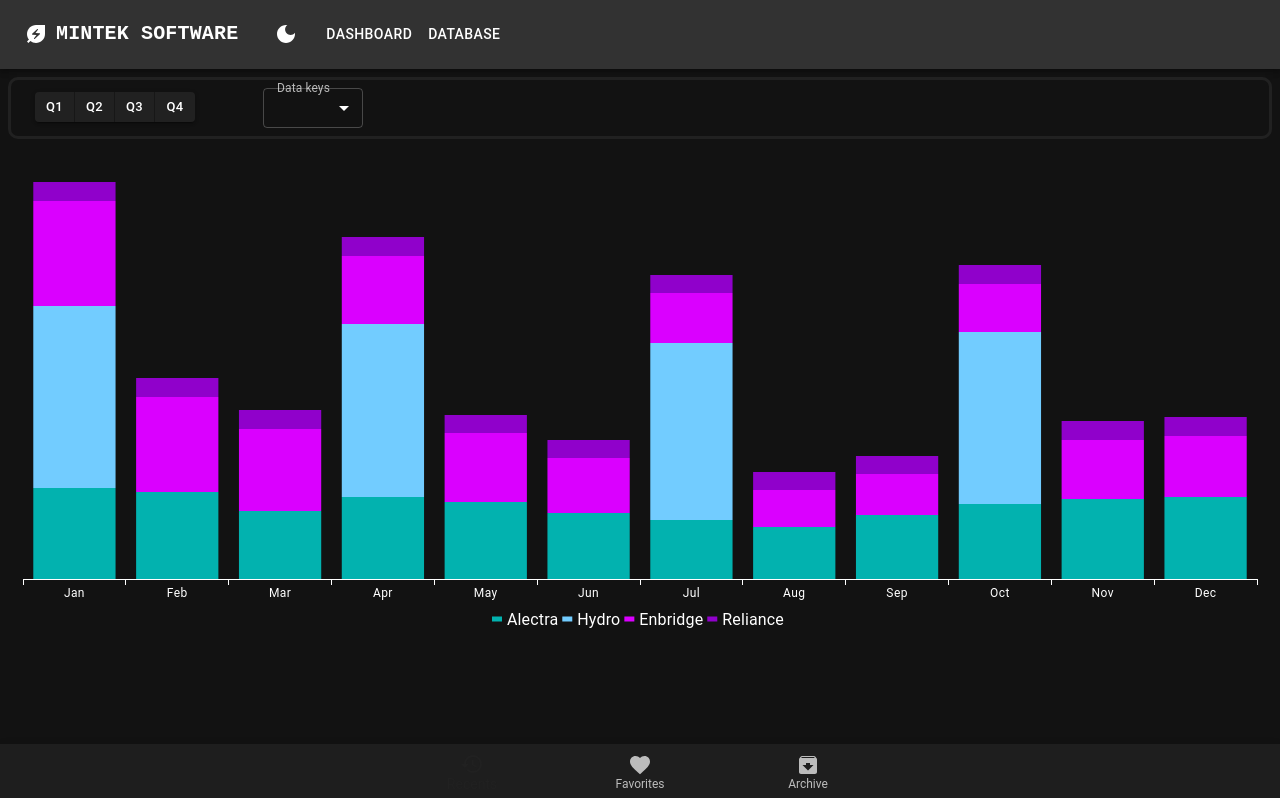
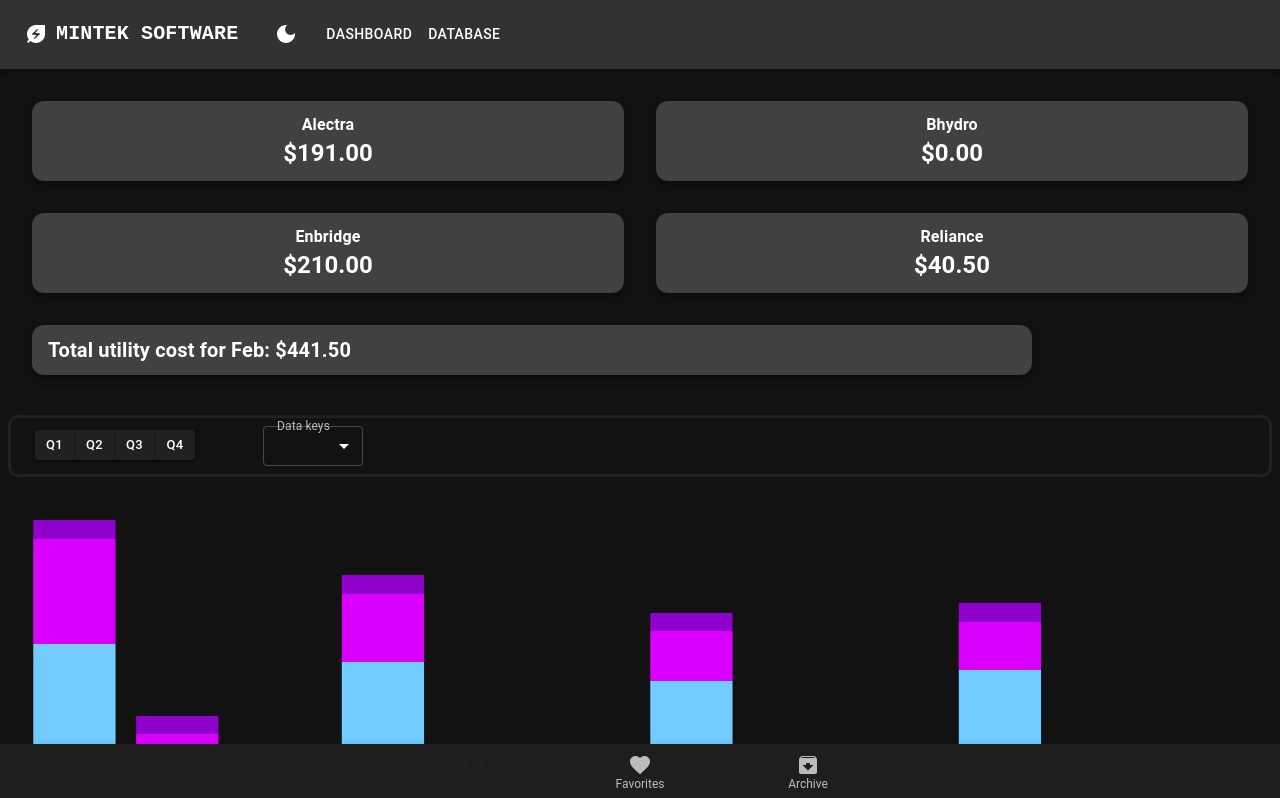
Before and after one commit to Siddharth-A/utility_tracker, a React (Vite) app in the folder utility-tracker/: page / in a window 1280 px wide. Shown: the top 798 px of the page. Built offline with nearby package versions, Linux system fonts and the light colour scheme.

Commit message:
Add paper components

```diff
--- a/utility-tracker/src/App.jsx
+++ b/utility-tracker/src/App.jsx
@@ -6,6 +6,7 @@
 import Box from "@mui/material/Box";
 import { useTheme } from "@mui/material/styles";
 import "./App.css";
+import Monthlypaperview from "./components/Monthlypaperview";
 
 function App({ toggleDarkMode }) {
   const theme = useTheme(); // Get the current theme
@@ -19,6 +20,7 @@
       }}
     >
       <Navbar toggleDarkMode={toggleDarkMode}/>
+      <Monthlypaperview />
       <Chart />
       {/* <Pie /> */}
       {/* <p>test abce </p> */}
--- /dev/null
+++ b/utility-tracker/src/components/Monthlypaperview.jsx
@@ -0,0 +1,100 @@
+import * as React from "react";
+import Stack from "@mui/material/Stack";
+import Paper from "@mui/material/Paper";
+import { styled } from "@mui/material/styles";
+import Box from "@mui/material/Box";
+import { fakeData } from "./data";
+import { Typography } from "@mui/material";
+
+const IndPaper = styled(Paper)(({ theme }) => ({
+  width: 1000,
+  height: 80,
+  padding: theme.spacing(2),
+  ...theme.typography.body2,
+  // textAlign: 'center',
+  borderRadius: "12px",
+  boxShadow: theme.shadows[5],
+  display: "flex",
+  flexDirection: "column",
+  justifyContent: "center",
+  alignItems: "center",
+}));
+
+const TotPaper = styled(Paper)(({ theme }) => ({
+  width: 1000,
+  height: 50,
+  padding: theme.spacing(2),
+  ...theme.typography.body2,
+  // textAlign: 'center',
+  borderRadius: "12px",
+  boxShadow: theme.shadows[5],
+  display: "flex",
+  flexDirection: "column",
+  justifyContent: "center",
+  // alignItems: "left",
+}));
+
+// {{ top: 30, bottom: 60, left:15, right:15 }}
+export default function Monthlypaperview() {
+  const currentMonth = new Date().toLocaleString("Default", { month: "short" });
+
+  const currentMonthData = fakeData.find((item) => item.month === currentMonth);
+  const dataKey = ["Alectra", "Bhydro", "Enbridge", "Reliance"];
+
+  const currencyFormat = (value) =>
+    value.toLocaleString("en-US", { style: "currency", currency: "USD" });
+  const calculateTotal = (data, keys) => {
+    return keys.reduce((total, key) => total + (data[key] || 0), 0);
+  };
+  const totalBill = calculateTotal(currentMonthData, dataKey);
+
+  return (
+    <Box>
+      <Stack direction="row" spacing={4} sx={{ margin: 4 }}>
+        <IndPaper square={false} elevation={20}>
+          <Typography variant="body1" fontWeight={"bold"}>
+            {dataKey[0]}
+          </Typography>
+          <Typography variant="h5" fontWeight={"bold"}>
+            {currencyFormat(currentMonthData[dataKey[0]])}
+          </Typography>
+        </IndPaper>
+        <IndPaper square={false} elevation={20}>
+          <Typography variant="body1" fontWeight={"bold"}>
+            {dataKey[1]}
+          </Typography>
+          <Typography variant="h5" fontWeight={"bold"}>
+            {currencyFormat(currentMonthData[dataKey[1]])}
+          </Typography>
+        </IndPaper>
+      </Stack>
+
+      <Stack direction="row" spacing={4} sx={{ margin: 4 }}>
+        <IndPaper square={false} elevation={20}>
+          <Typography variant="body1" fontWeight={"bold"}>
+            {dataKey[2]}
+          </Typography>
+          <Typography variant="h5" fontWeight={"bold"}>
+            {currencyFormat(currentMonthData[dataKey[2]])}
+          </Typography>
+        </IndPaper>
+        <IndPaper square={false} elevation={20}>
+          <Typography variant="body1" fontWeight={"bold"}>
+            {dataKey[3]}
+          </Typography>
+          <Typography variant="h5" fontWeight={"bold"}>
+            {currencyFormat(currentMonthData[dataKey[3]])}
+          </Typography>
+        </IndPaper>
+      </Stack>
+
+      <Stack direction="row" spacing={4} sx={{ margin: 4 }}>
+        <TotPaper square={false} elevation={20}>
+          <Typography variant="h6" fontWeight={"bold"}>
+            Total utility cost for {currentMonth}: {currencyFormat(totalBill)}
+          </Typography>
+        </TotPaper>
+      </Stack>
+    </Box>
+  );
+}
--- a/utility-tracker/src/components/data.jsx
+++ b/utility-tracker/src/components/data.jsx
@@ -25,7 +25,7 @@
     },
     {
         month: 'Feb',
-        Alectra: 190,
+        Alectra: 191,
         Bhydro: 0,
         Enbridge: 210,
         Reliance: 40.50,
```
